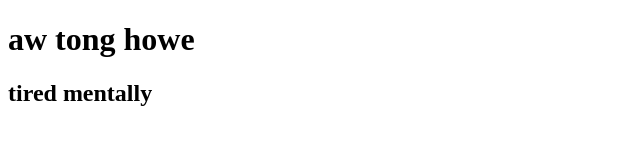
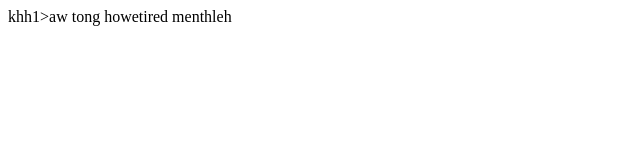
Before and after one commit to vindceaw/GA, a plain HTML site: page index.html in a window 1280 px wide. Shown: the whole page, without its empty margins (0-640 px from the left). Drawn offline with Linux system fonts and the light colour scheme.

Commit message:
Update index.html

```diff
--- a/index.html
+++ b/index.html
@@ -6,9 +6,9 @@
     <meta name="viewport" content="width=device-width, initial-scale=1.0">
     <title>Vindce</title>
 </head>
-<body>
-    <h1>aw tong howe</h1>
-    <h2>tired mentally</h2>
+<bodk>
+   khh1>aw tong howe</h1h
+    <h2>tired menthleh<hh2>
 
 </body>
 </html>
```
